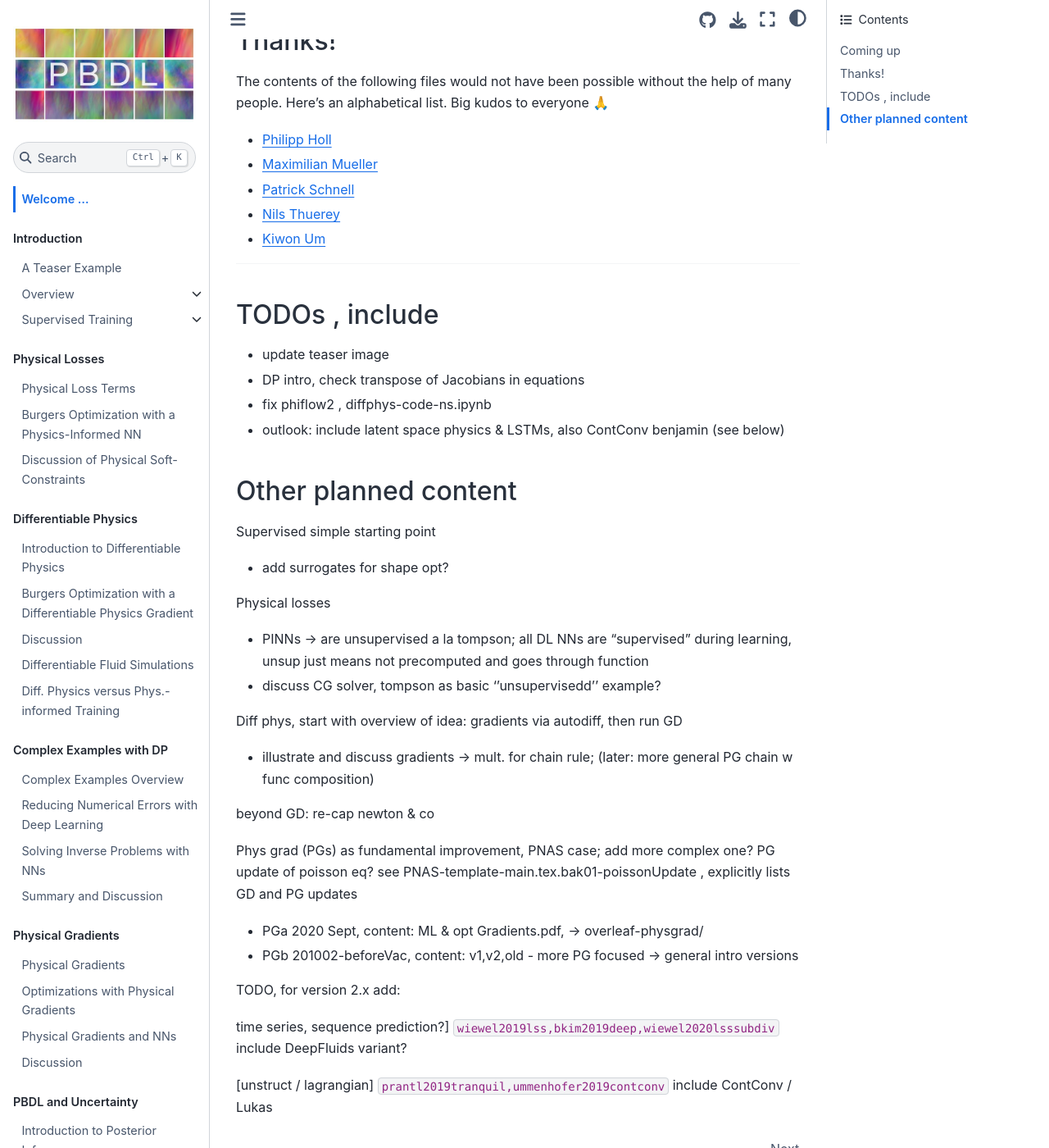
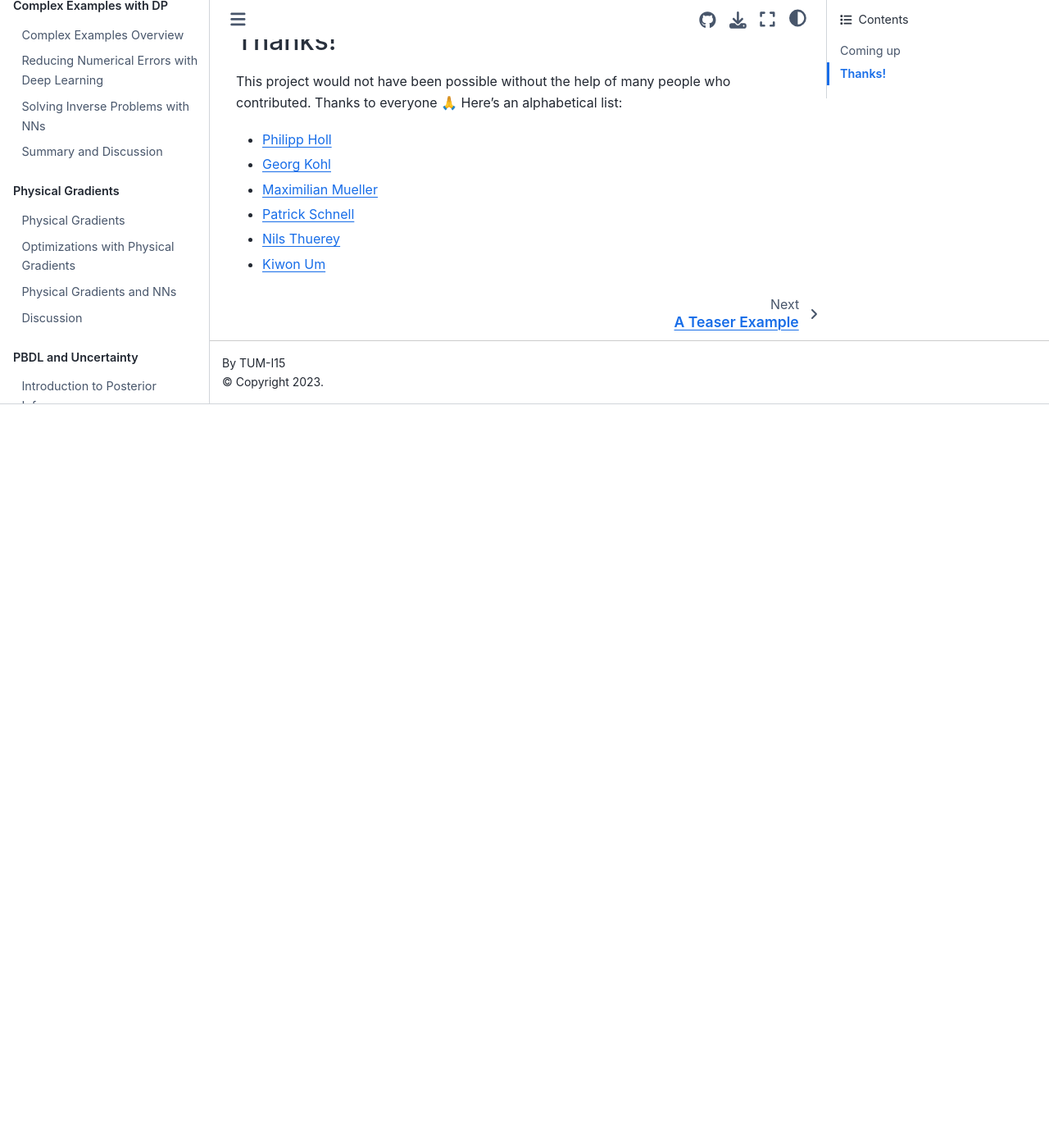
Before and after one commit to tum-pbs/pbdl-book, a Jupyter Book: the page built from intro.md, in a window 1280 px wide and 1400 px high, scrolled down 1467 px. Shown: the whole window at 82% size. Built offline with Jupyter Book 1.0.4 settings and Sphinx 7.4.7 and the Sphinx Book theme 1.1.4, drawn with Linux system fonts in a browser that asks for light colours; pages that are not in the unit, such as notebooks, are missing from menus; cross-references to code outside the pages are shown as plain code; after the commit the page ends 1960 px from its top, so only the background shows below that.

Commit message:
updated intro

````diff
--- a/intro.md
+++ b/intro.md
@@ -56,72 +56,11 @@ Oh, and it's great because it's [literate programming](https://en.wikipedia.org/
 
 ## Thanks!
 
-The contents of the following files would not have been possible without the help of many people. Here's an alphabetical list. Big kudos to everyone 🙏
+This project would not have been possible without the help of many people who contributed. Thanks to everyone 🙏 Here's an alphabetical list:
 
 - [Philipp Holl](https://ge.in.tum.de/about/)
-- [Maximilian Mueller](https://www.tum.de)
+- [Georg Kohl](https://ge.in.tum.de/about/georg-kohl/)
+- [Maximilian Mueller](https://ge.in.tum.de/about/)
 - [Patrick Schnell](https://ge.in.tum.de/about/patrick-schnell/)
 - [Nils Thuerey](https://ge.in.tum.de/about/n-thuerey/)
 - [Kiwon Um](https://ge.in.tum.de/about/kiwon/)
-
-<!--
-% some markdown tests follow ...
-
-```{admonition} My title2
-:class: seealso
-See also... Test link: {doc}`supervised`
-```
-
-✅  Do this , ❌  Don't do this
-
-% ---------------- -->
-
----
-
-
-## TODOs , include
-
-- update teaser image
-- DP intro, check transpose of Jacobians in equations
-- fix phiflow2 , diffphys-code-ns.ipynb
-- outlook: include latent space physics & LSTMs, also ContConv benjamin (see below)
-
-
-<!--
-temporary notes, remove:
--->
-
-## Other planned content
-
-Supervised simple starting point
-
-- add surrogates for shape opt?
-
-Physical losses
-
--    PINNs -> are unsupervised a la tompson; all DL NNs are "supervised" during learning, unsup just means not precomputed and goes through function
-
--    discuss CG solver, tompson as basic ''unsupervisedd'' example?
-
-Diff phys, start with overview of idea: gradients via autodiff, then run GD
-
--    illustrate and discuss gradients -> mult. for chain rule; (later: more general PG chain w func composition)
-
-beyond GD: re-cap newton & co
-
-Phys grad (PGs) as fundamental improvement, PNAS case; add more complex one?
-        PG update of poisson eq? see PNAS-template-main.tex.bak01-poissonUpdate , explicitly lists GD and PG updates
-
-- PGa 2020 Sept, content: ML & opt
-    Gradients.pdf, -> overleaf-physgrad/
-
-- PGb 201002-beforeVac, content: v1,v2,old - more PG focused
-    -> general intro versions
-
-TODO, for version 2.x add:
-
-time series, sequence prediction?] {cite}`wiewel2019lss,bkim2019deep,wiewel2020lsssubdiv`
-    include DeepFluids variant?
-
-[unstruct / lagrangian] {cite}`prantl2019tranquil,ummenhofer2019contconv`
-    include ContConv / Lukas
````
